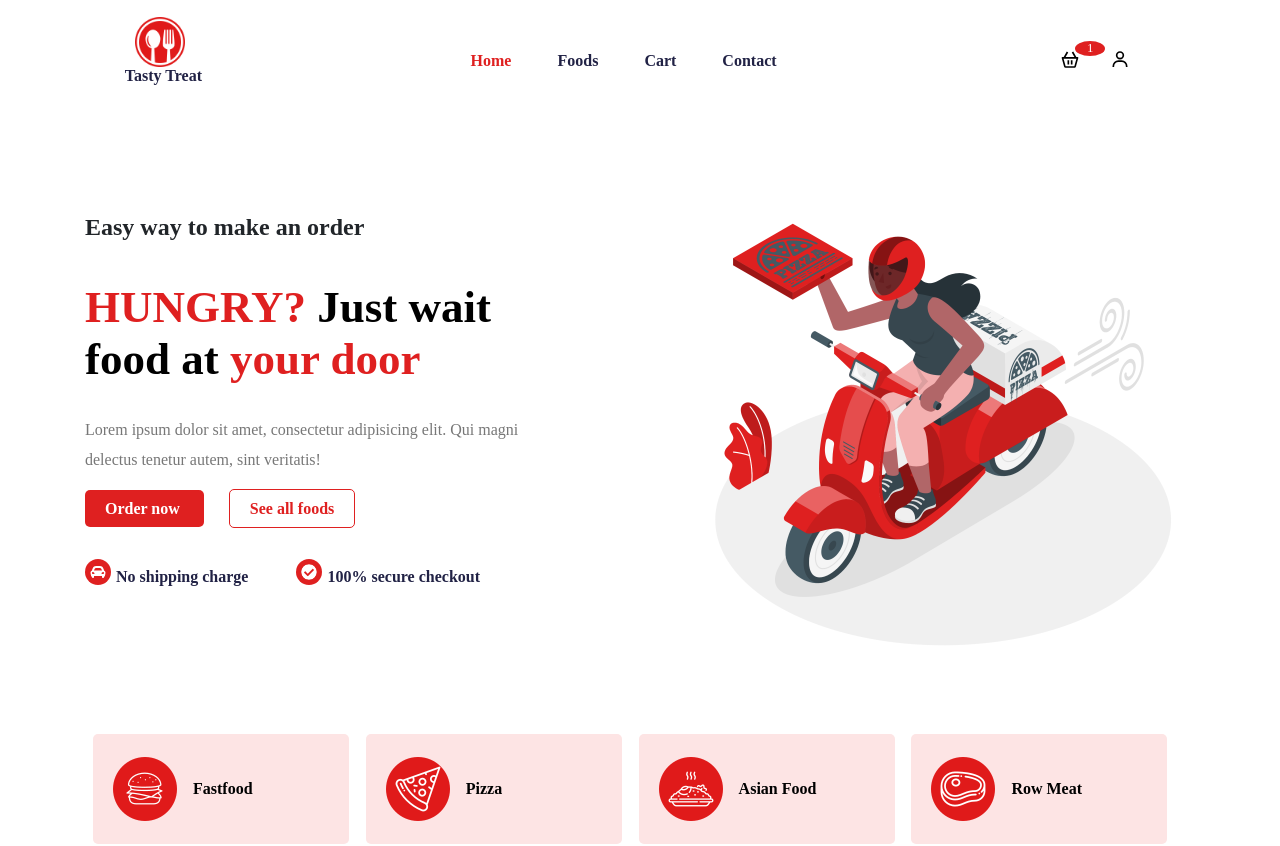
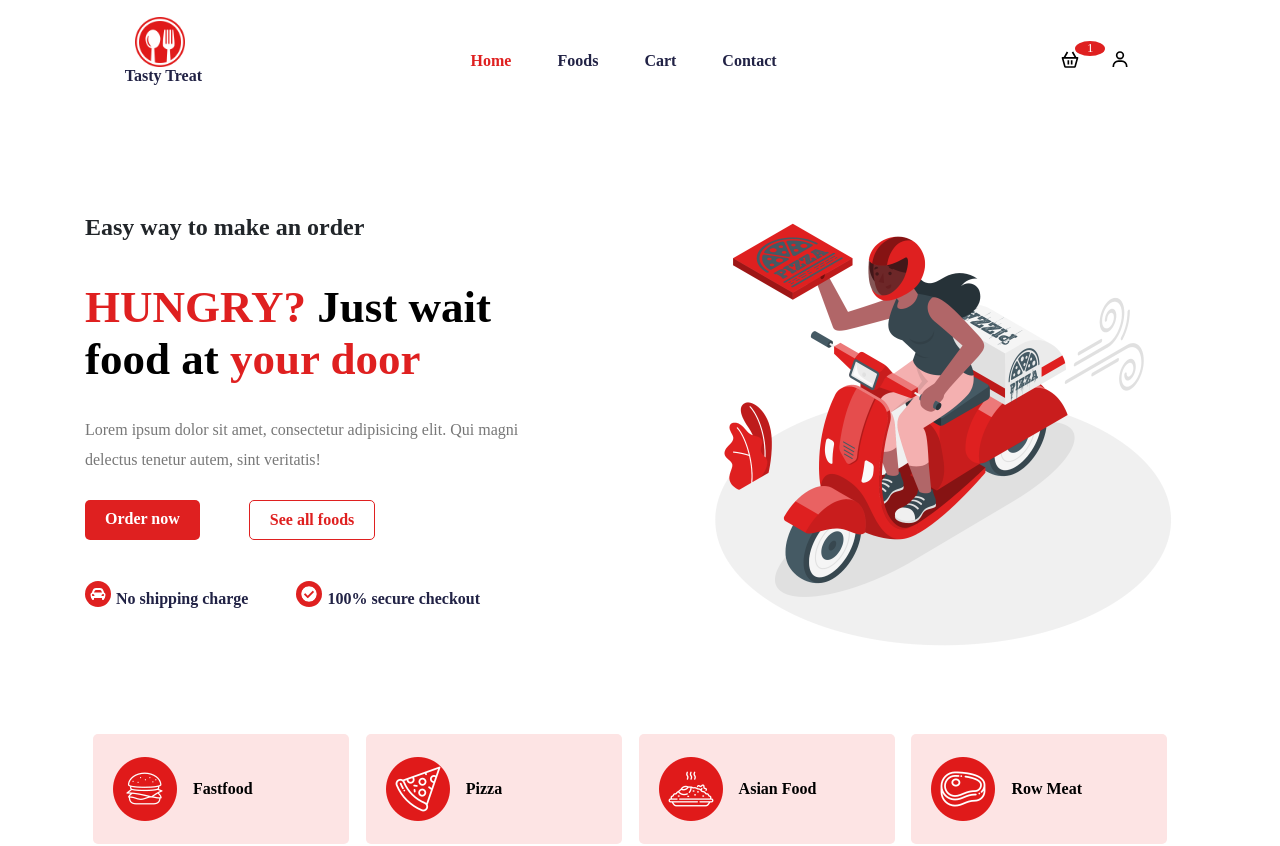
Before and after one commit to rawand1998/-Food-Delivery-App-Ecommerce-Website-, a React (Create React App) app: page / in a window 1280 px wide. Shown: the top 846 px of the page. Built offline with nearby package versions, Linux system fonts and the light colour scheme.

Commit message:
header edit style

```diff
--- a/src/styles/Header.css
+++ b/src/styles/Header.css
@@ -36,6 +36,8 @@
 }
 .header_btn{
    margin-top: 25px;
+   display: flex;
+   gap: 1.5rem;
 }
 .header_btn a {
   border-radius: 5px;
@@ -95,6 +97,7 @@ width:85%;
 margin-left: 25px;
 margin-right: 25px;
 padding: 60px 60px;
+
 }
 .food_category_block
 {
```
